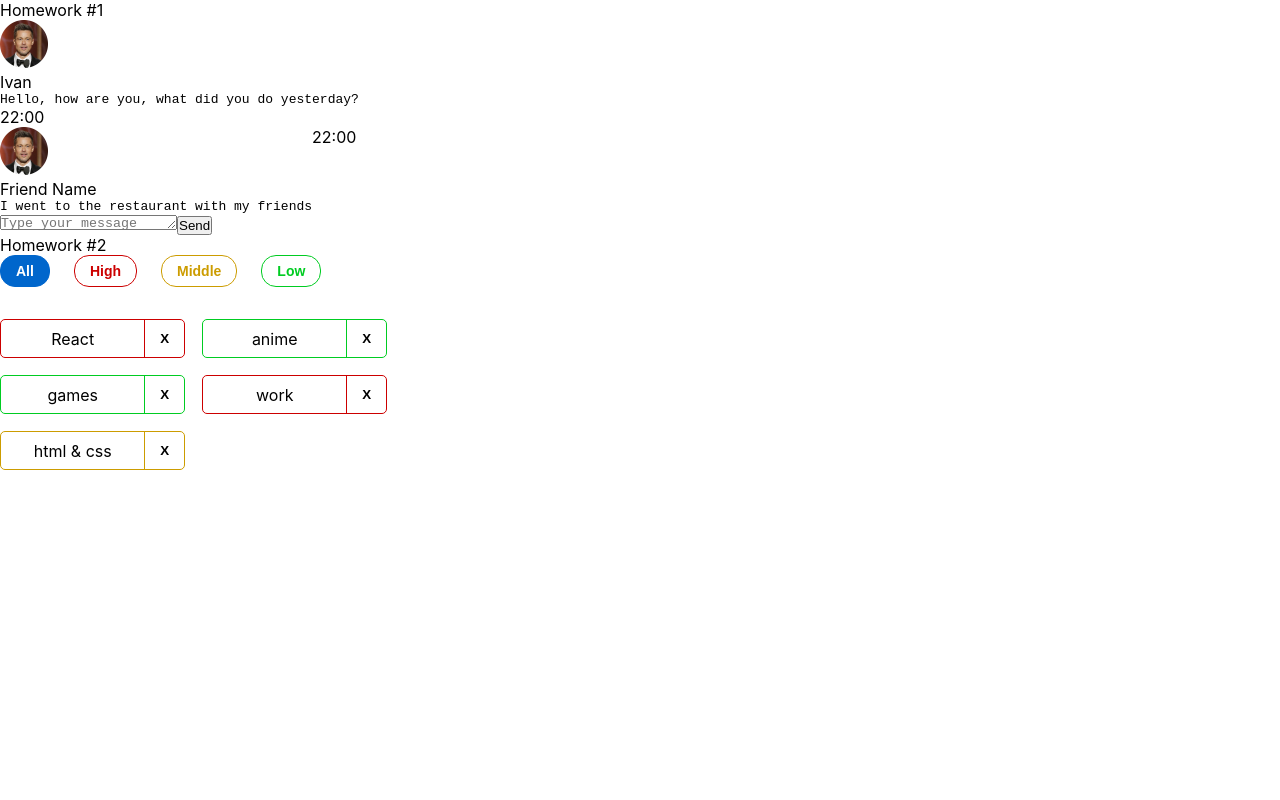
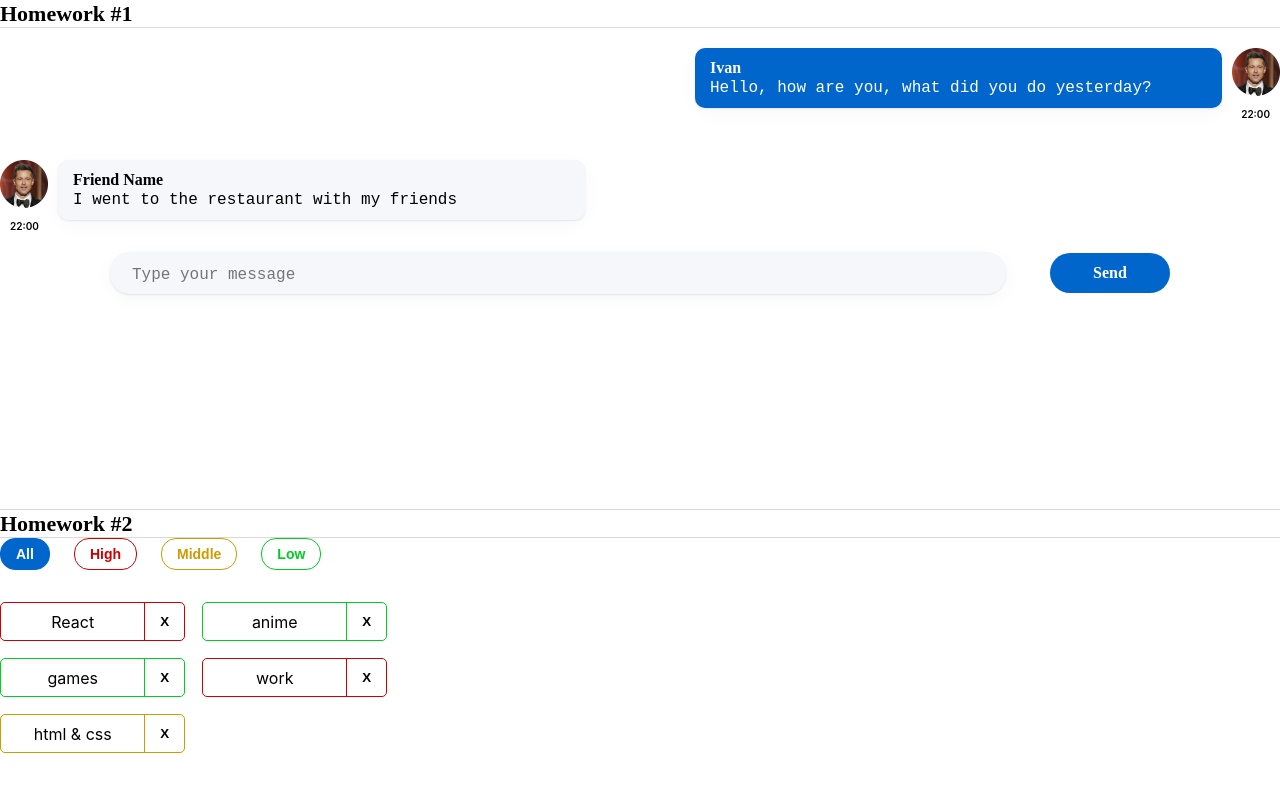
Before and after one commit to zatsarna/Autotests, a React (Create React App) app: page / in a window 1280 px wide. Shown: the top 800 px of the page. Built offline with nearby package versions, Linux system fonts and the light colour scheme.

Commit message:
styling was added

```diff
--- a/src/s1-main/App.module.css
+++ b/src/s1-main/App.module.css
@@ -3,9 +3,17 @@
 }
 
 .hw {
-
+    border-top: 1px solid #D9D9D9;
+    border-bottom: 1px solid #D9D9D9;
+    width: 1280px;
+    height: 483px;
+    margin: 0 auto;
 }
 
 .hwTitle {
-
+    font-family: Montserrat sans-serif;
+    font-weight: 600;
+    font-size: 22px;
+    line-height: 27px;
+    color: #000000;
 }
--- a/src/s2-homeworks/hw01/friend-message/FriendMessage.module.css
+++ b/src/s2-homeworks/hw01/friend-message/FriendMessage.module.css
@@ -1,20 +1,38 @@
 .friendMessage {
+    display: flex;
+    flex-direction: column;
+    justify-content: flex-start;
+    align-items: flex-start;
+    padding: 20px 0;
+}
+
+.friendImageAndText {
     display: flex;
     flex-direction: row;
     justify-content: flex-start;
-}
-
-.friendImageAndText {
-
+    font-family: Montserrat sans-serif;
+    gap: 10px;
 }
 
 .friendImageAndText img {
     width: 48px;
     height: 48px
+
 }
 
 .friendText {
-
+    font-family: inherit;
+    width: 527px;
+    height: 60px;
+    background: #F5F7FB;;
+    box-shadow: 0px 5px 20px rgba(29, 33, 38, 0.03), 0px 1px 2px rgba(29, 33, 38, 0.1);
+    font-style: normal;
+    font-weight: 400;
+    font-size: 16px;
+    line-height: 20px;
+    color: #000000;
+    border-radius: 10px;
+    padding: 10px 15px;
 }
 
 .friendText:after {
@@ -22,7 +40,7 @@
 }
 
 .friendName {
-
+    font-weight: 600;
 }
 
 .friendMessageText {
@@ -30,5 +48,11 @@
 }
 
 .friendTime {
-
+    font-family: inherit;
+    font-style: normal;
+    font-weight: 600;
+    font-size: 10px;
+    line-height: 12px;
+    color: #000000;
+    margin-left: 10px;
 }
--- a/src/s2-homeworks/hw01/message-sender/MessageSender.module.css
+++ b/src/s2-homeworks/hw01/message-sender/MessageSender.module.css
@@ -1,13 +1,39 @@
 .sendForm {
-
+    display: flex;
+    flex-direction: row;
+    justify-content: center;
+    align-items: center;
 }
 
 .textarea {
+    width: 70%;
+    margin-right:44px;
+    height: auto;
+    border-radius: 20px;
+    background-color: #F5F7FB;
+    box-shadow: 0 5px 20px rgba(29, 33, 38, 0.03), 0 1px 2px rgba(29, 33, 38, 0.1);
+    padding: 12px 20px;
+    resize: none;
+    font-size: 16px;
+    overflow: hidden;
+    border: 2px solid transparent;
 
+}
+.textarea:hover, .textarea:target, .textarea:active {
+    border: 2px solid #0066CC;
 }
 
 .button {
-
+    width: 120px;
+    height: 40px;
+    background: #0066CC;
+    border-radius: 20px;
+    border: none;
+    color: #FFFFFF;
+    font-family: Montserrat sans-serif;
+    font-weight: 600;
+    font-size: 16px;
+    line-height: 20px;
 }
 
 .button:hover {
--- a/src/s2-homeworks/hw01/message/Message.module.css
+++ b/src/s2-homeworks/hw01/message/Message.module.css
@@ -2,20 +2,38 @@
     display: flex;
     flex-direction: column;
     justify-content: flex-start;
+    align-items: flex-end;
+    padding: 20px 0;
 
 }
 
 .imageAndText {
-
+    display: flex;
+    flex-direction: row;
+    justify-content: flex-end;
+    font-family: Montserrat sans-serif;
+    gap: 10px;
 }
 
 .imageAndText img {
     width: 48px;
-    height: 48px
+    height: 48px;
+    order: 1;
 }
 
 .text {
-
+    width: 527px;
+    height: 60px;
+    background: #0066CC;
+    box-shadow: 0px 5px 20px rgba(29, 33, 38, 0.03), 0px 1px 2px rgba(29, 33, 38, 0.1);
+    font-family: inherit;
+    font-style: normal;
+    font-weight: 400;
+    font-size: 16px;
+    line-height: 20px;
+    color: #FFFFFF;
+    border-radius: 10px;
+    padding: 10px 15px;
 }
 
 .text:after {
@@ -23,7 +41,7 @@
 }
 
 .name {
-
+    font-weight: 600;
 }
 
 .messageText {
@@ -31,5 +49,11 @@
 }
 
 .time {
-
+    font-family: inherit;
+    font-style: normal;
+    font-weight: 600;
+    font-size: 10px;
+    line-height: 12px;
+    color: #000000;
+    margin-right: 10px;
 }
```
Also changed, not shown: package.json (+5 -5 lines), 1 other file (tests, documents, lock files or other folders).
